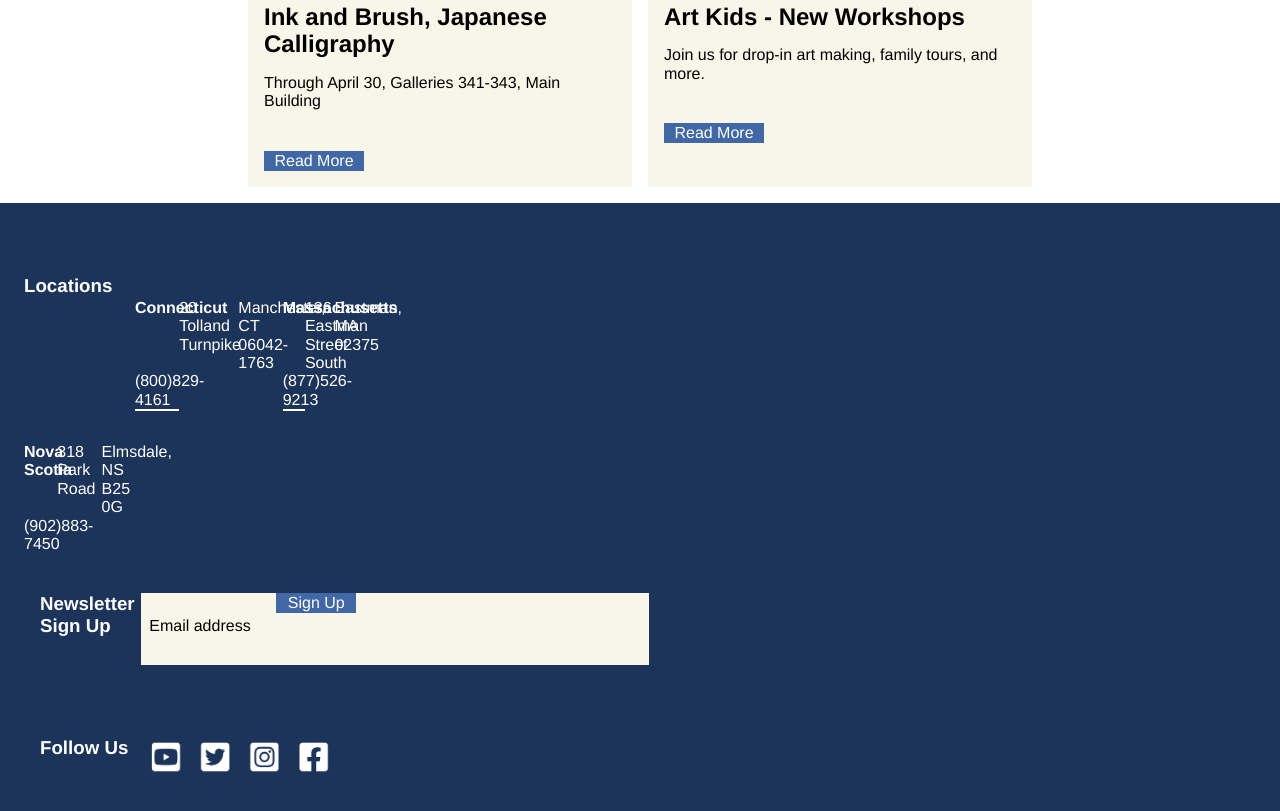
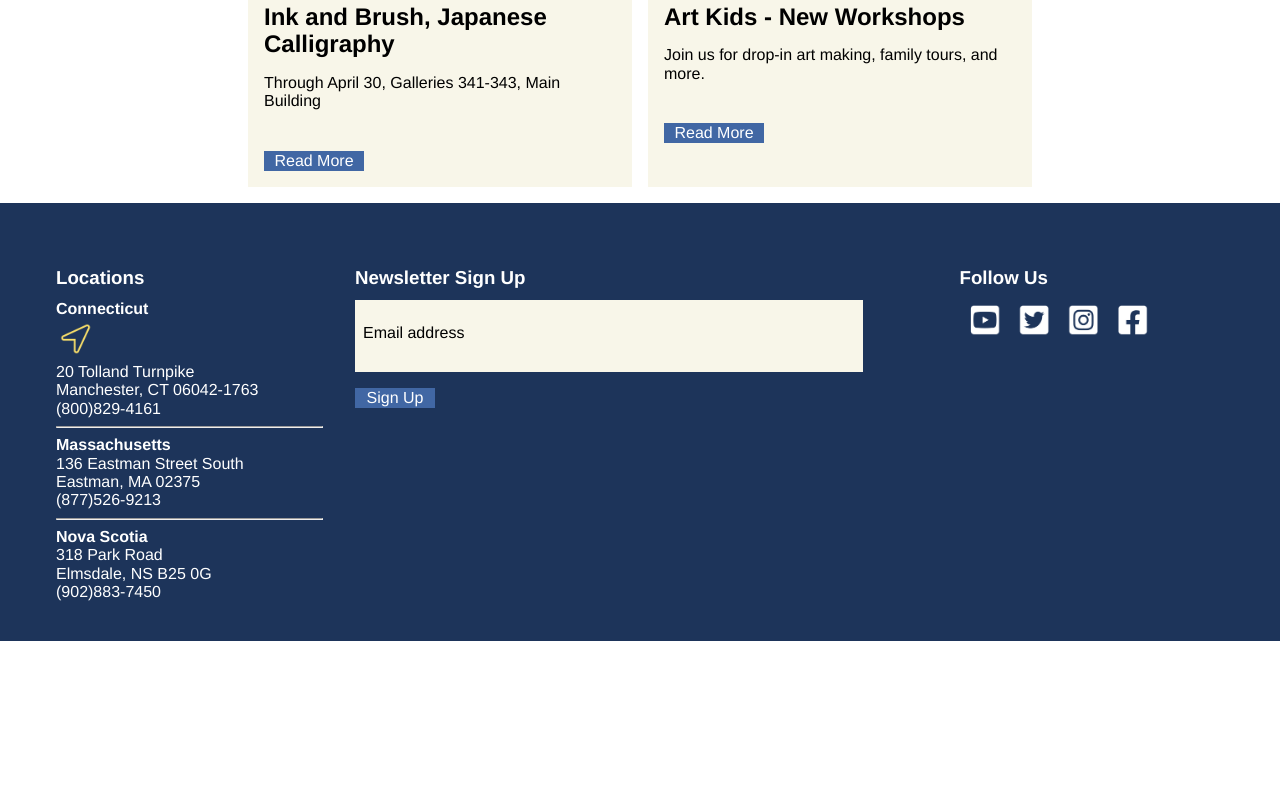
Before and after one commit to oml27/Web3-Homework, a plain HTML site: page Starting Template/deploy/index.html in a window 1280 px wide. Shown: the part 2936-3747 px from the top of the page. After the commit the page ends 3577 px from the top, so only its background shows below. Drawn offline with Linux system fonts and the light colour scheme.

Commit message:
Continued coding footer

```diff
--- a/Starting Template/deploy/index.html
+++ b/Starting Template/deploy/index.html
@@ -129,36 +129,43 @@
 
                 </section>
     <footer>
-                        <div id="locations">
                         <div>
+                            <section id="locations">
                                 <h3>Locations</h3>
-                            <div>
+
                                 <h4>Connecticut</h4>
+                                    <img class="icon" src="img/location.png">
                                     <p>20 Tolland Turnpike</p>
                                     <p>Manchester, CT 06042-1763</p>
-                                    <p class="border-bottom">(800)829-4161</p>
-                                </div>
-                                <div>
+                                    <p>(800)829-4161</p>
+
+                                    <hr/>
+
                                     <h4>Massachusetts</h4>
                                         <p>136 Eastman Street South</p>
                                         <p>Eastman, MA 02375</p>
-                                        <p class="border-bottom">(877)526-9213</p>
-                                </div>
-                                <div>
+                                        <p>(877)526-9213</p>
+
+                                    <hr/>
+
                                     <h4>Nova Scotia</h4>
                                         <p>318 Park Road</p>
                                         <p>Elmsdale, NS B25 0G</p>
                                         <p>(902)883-7450</p>
-                                </div>
-                        </div>
-                        <div id="signup">
+                            </section>
+
+
+                            <section id="signup">
                                 <h3>Newsletter Sign Up</h3>
                                     <form>Email address</form>
                                     <button>Sign Up</button>
-                        </div>
-                        <div id="follow">
+                            </section>
+
+                            <section id="follow">
                                 <h3 >Follow Us</h3>
                                 <img id="icons" src="img/icons.png" alt="social icons">
+                            </section>
+
                         </div>
                     </footer>
 </body>
--- a/Starting Template/dev/scss/sections/_footer.scss
+++ b/Starting Template/dev/scss/sections/_footer.scss
@@ -2,32 +2,36 @@ footer{
 
     display: grid;
 
-    grid-template-columns: 1fr;
+    grid-template-columns: 16px auto 16px;
 
     background-color: $dark-blue;
 
     color: white;
 
-    grid-template-areas: "locations" "signup" "follow";
+    grid-template-areas: ". footer .";
 
     padding: 24px;
 
+    @include xl{
+        display: grid;
+        grid-template-columns: auto 1200px auto;
+    }
+
     div{
         margin-top: 24px;
+        grid-area: footer;
+
+
+
+
 
 
         h3{
             margin-bottom: 12px;
         }
 
-        .border-bottom{
-            border-bottom: white solid 2px;
-            margin-bottom: 8px;
-        }
 
-        #icons{
-            width: 200px;
-        }
+
 
         button{
             background-color: $light-blue;
@@ -49,31 +53,46 @@ footer{
             height: 24px;
         }
 
+        .icon{
+            width: 40px;
+            height: 40px;
+        }
+
         #locations{
-
-            grid-column-templates: 70% auto;
             padding: 16px;
             grid-area: locations;
         }
 
         #signup{
-            grid-column-templates: 70% auto;
             padding: 16px;
             grid-area: signup;
 
         }
 
         #follow{
-            grid-column-templates: 70% auto;
             padding: 16px;
             grid-area: follow;
+
+            #icons{
+                width: 200px;
+            }
         }
 
-    @include md{
-        display: grid;
-        grid-template-columns: 30% 40% 20%;
-        grid-template-areas: "locations" "signup" "follow";
+        @include md{
+            display: grid;
+            grid-template-columns: repeat (2, 1fr);
+            grid-template-rows: 40% auto;
+            grid-template-areas:
+            "locations signup"
+            ". follow";
+        }
+
+        @include lg{
+            display: grid;
+            grid-template-columns: repeat (3, 1fr);
+            grid-template-areas:
+            "locations signup follow";
+        }
     }
-}
 
 }
```
Also changed, not shown: Starting Template/deploy/css/styles.css, 1 other file. Lines whose indentation alone changed are shown as unchanged.
